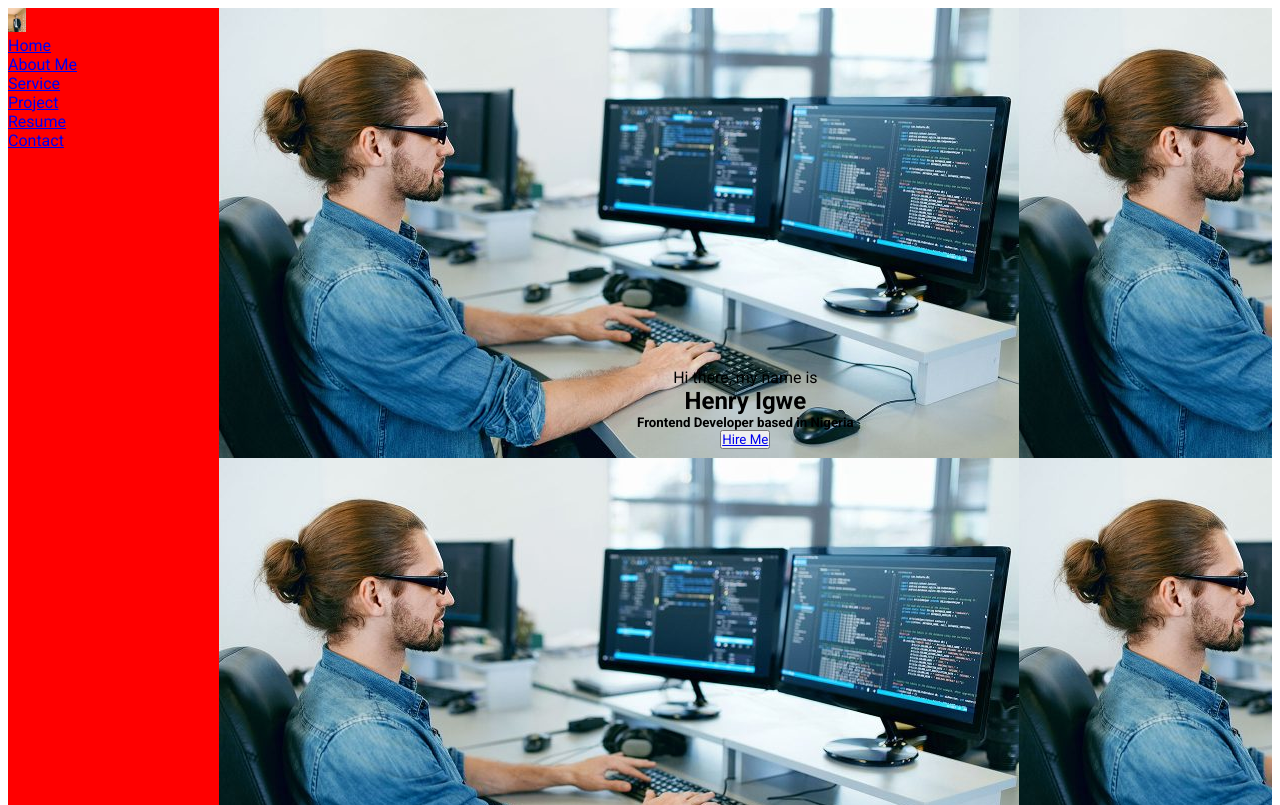
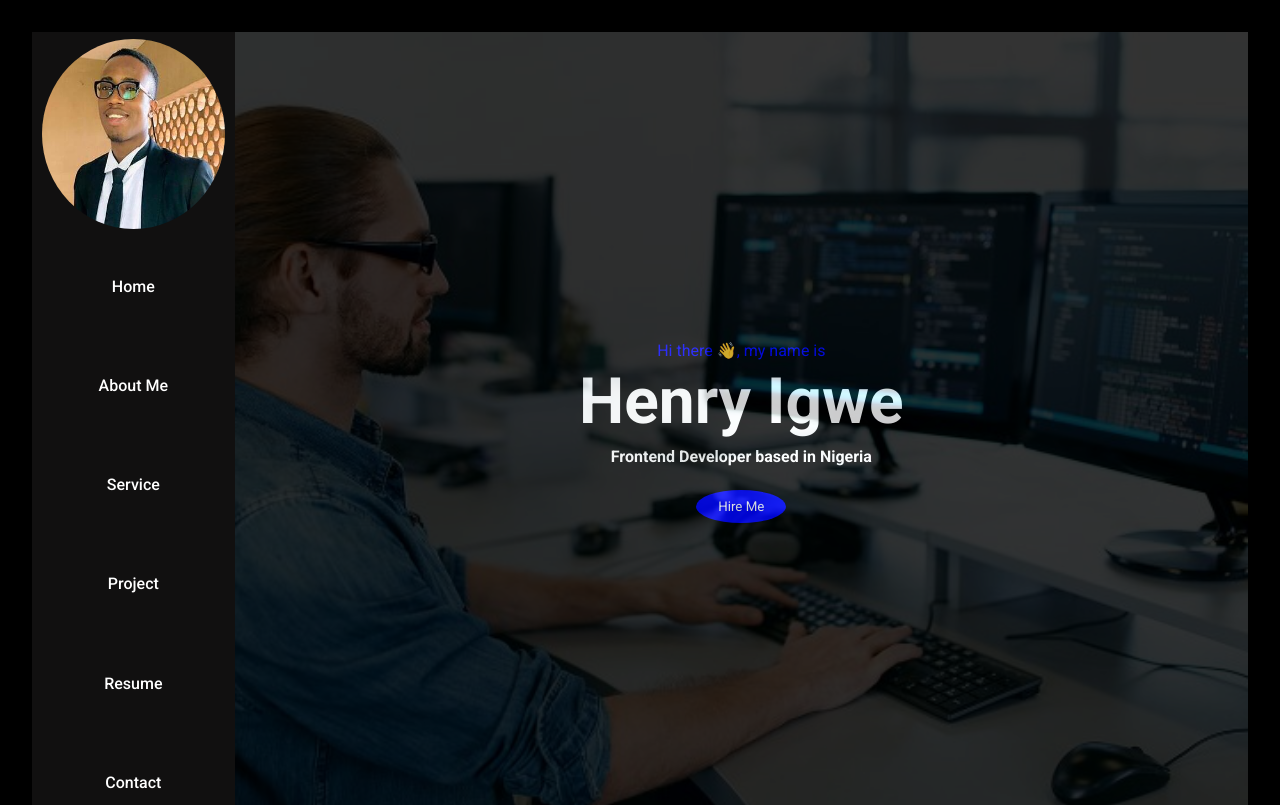
Before and after one commit to Ighenri/Zuri-portfolio, a plain HTML site: page index.html in a window 1280 px wide. Shown: the top 805 px of the page. Drawn offline with Linux system fonts and the light colour scheme.

Commit message:
hero page completed

```diff
--- a/index.html
+++ b/index.html
@@ -13,7 +13,7 @@
      <header>
         <div class="left-cont">
             <div class="iconContainer">
-                <img src="images/mypic.jpg" alt="icon" height="24px">
+                <img src="images/mypic1.jpg" alt="icon">
             </div>
             <nav>
                 <a href="#">Home</a>
@@ -21,22 +21,19 @@
                 <a href="#service">Service</a>
                 <a href="#project">Project</a>
                 <a href="#resume">Resume</a>
-                <a href="./contact.html">Contact</a>
+                <a href="#contact">Contact</a>
             </nav>
         </div>
 
         <div class="front-page">
-        <!--     <div class="landing-img">
-                <img src="images/landing-pic.jpg" alt="immage" width="30px">
-            </div> -->
-            <p>Hi there, my name is </p>
+            <p>Hi there 👋, my name is </p>
             <h2>Henry Igwe</h2>
             <h5>Frontend Developer based in Nigeria</h5>
-            <button><a href="mailto: igwehenry009@gmail.com">Hire Me</a></button>
+            <a href="mailto: igwehenry009@gmail.com"><button> Hire Me</button></a>
         </div>
     </header>
 
-<main>
+<main style="color: white;">
     <section id="about">
         <h2>About Me</h2>
         <p>Lorem ipsum dolor sit amet consectetur adipisicing elit. Error maiores impedit esse, pariatur minima, excepturi enim sapiente ducimus, voluptatem architecto consequatur quidem nemo. Dolorum, nesciunt aut. Explicabo ullam magni vitae?</p>
@@ -73,6 +70,29 @@
         <p>Lorem ipsum dolor sit amet consectetur adipisicing elit. Error maiores impedit esse, pariatur minima, excepturi enim sapiente ducimus, voluptatem architecto consequatur quidem nemo. Dolorum, nesciunt aut. Explicabo ullam magni vitae?</p>
     </section>
 
+    <section id="contact">
+        <h2>Contact Form</h2>
+    <div class=" form">
+        <p>
+            <input type="text" name="name" id="name" placeholder="Your name">
+        </p>
+        <p>
+            <input type="text" name="mail" id="mail" placeholder="Your Email Address">
+        </p>
+
+        <textarea name="message" id="message" cols="30" rows="10" placeholder="Type yout message here"></textarea>
+        <p>
+            <button type="submit">Submit</button>
+        </p>
+    </div>
+
+    <div class="social">
+        <a href="https://www.linkedin.com/in/henry-igwe-8bba751b6/" target="_blank"> <i class="fa-brands fa-linkedin"></i></a>
+        <a href="https://twitter.com/henryIgweDev" target="_blank"><i class="fa-brands fa-twitter"></i></a>
+        <a href="https://github.com/Ighenri" target="_blank"><i class="fa-brands fa-github"></i></a>
+        <a href="tel:+2348169433973" target="_blank"><i class="fa-brands fa-whatsapp"></i></i></a>
+    </div>
+    </section>
 </main>
 <footer>
     <a href="#">Back To Top</a>
--- a/style.css
+++ b/style.css
@@ -9,7 +9,10 @@
 }
 
 body{
-    padding: .5rem;
+    padding: 2rem;
+  background-color: black;
+
+
 }
 
 header{
@@ -25,20 +28,100 @@ header{
     background-color: red;
     height: 100%;
     width: 20%;
+    background-color: rgb(17, 16, 16);
+    display: flex;
+    flex-direction: column;
+
+
 }
 
 .left-cont :nth-child(2){
     display: flex;
     flex-direction: column;
 }
+.iconContainer{
+    width: auto;
+    display: flex;
+    justify-content: center;
+    align-items: center;
+    margin: 1rem 0rem;
+
+
+}
+
+
+.iconContainer img{
+    width: 90%;
+    height: 110%;
+    border-radius: 60%;
+}
+
+nav{
+    height: 100%;
+    width: 100%;
+    justify-content: space-around;
+    align-items: center;
+}
+
+nav a{
+    color: white;
+    text-decoration: none;
+    font-weight: 500;
+    transition: ease-in-out 1s;
+}
+
+nav a:hover{
+    color: blue;
+}
 
 .front-page{
-    background: url(./images/landing-pic.jpg);
+    position: relative;
     height: 100%;
     width: 100%;
    display: flex;
    flex-direction: column;
    align-items: center;
    justify-content:center;
+    background-color: black;
+    color: white;
 
 }
+
+.front-page::before{
+    content: "";
+   background-image: url(./images/landing-pic.jpg);
+   background-position: center;
+   background-repeat: no-repeat;
+   background-size: cover;
+   position: absolute;
+   top: 0px;
+   bottom: 0pX;
+   left: 0px;
+   right: 0px;
+   opacity: 0.2;
+
+}
+.front-page p{
+    margin-bottom: .2rem;
+    font-size: 1rem;
+    color: blue;
+}
+.front-page h2{
+    margin-bottom: .5rem;
+    font-size: 4rem;
+}
+
+.front-page h5{
+    margin-bottom: .5rem;
+    font-size: 1rem;
+}
+
+.front-page button{
+  padding: .5rem 1.3rem;
+  margin-top: 1rem;
+  background-color: blue;
+  border: 1px solid transparent;
+  border-radius: 50%;
+  cursor: pointer;
+  color: white;
+}
```
Also changed, not shown: contact.html (deleted, +0 -34 lines), images/mypic1.jpg (added).
